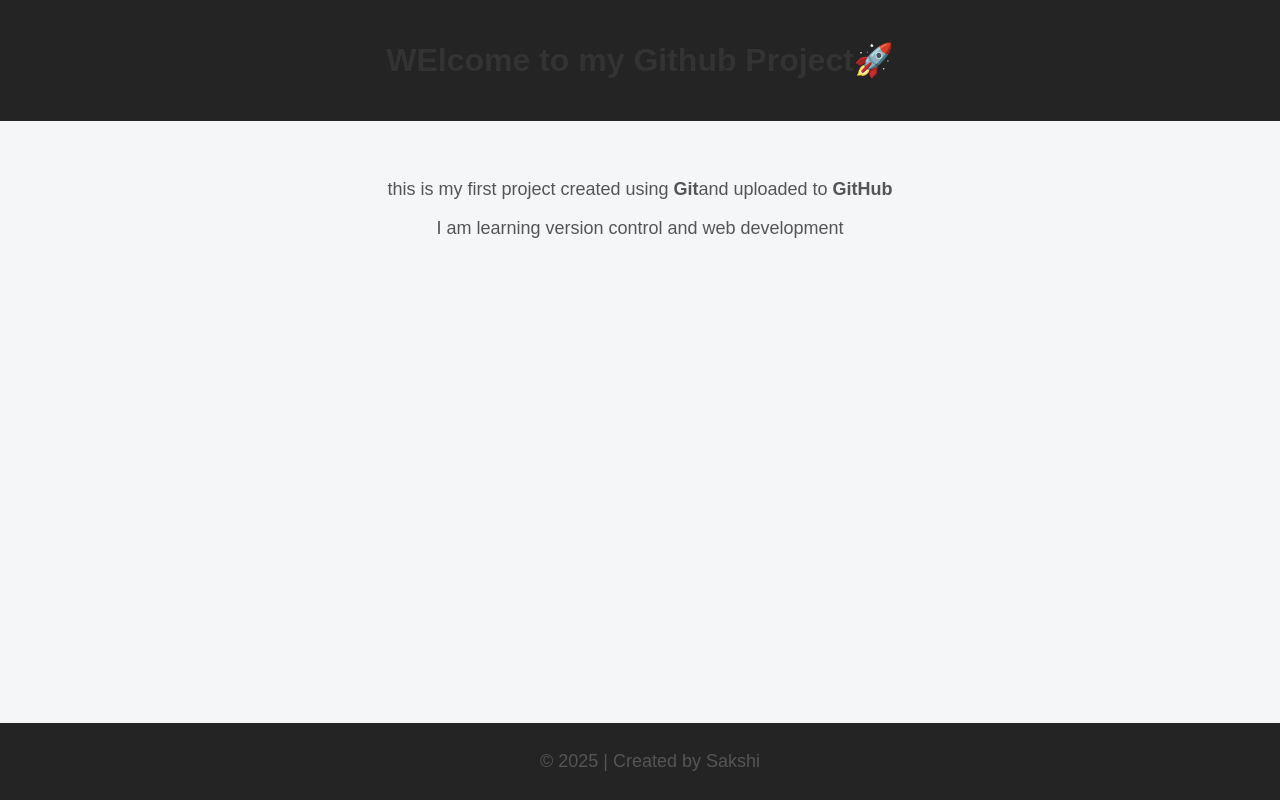
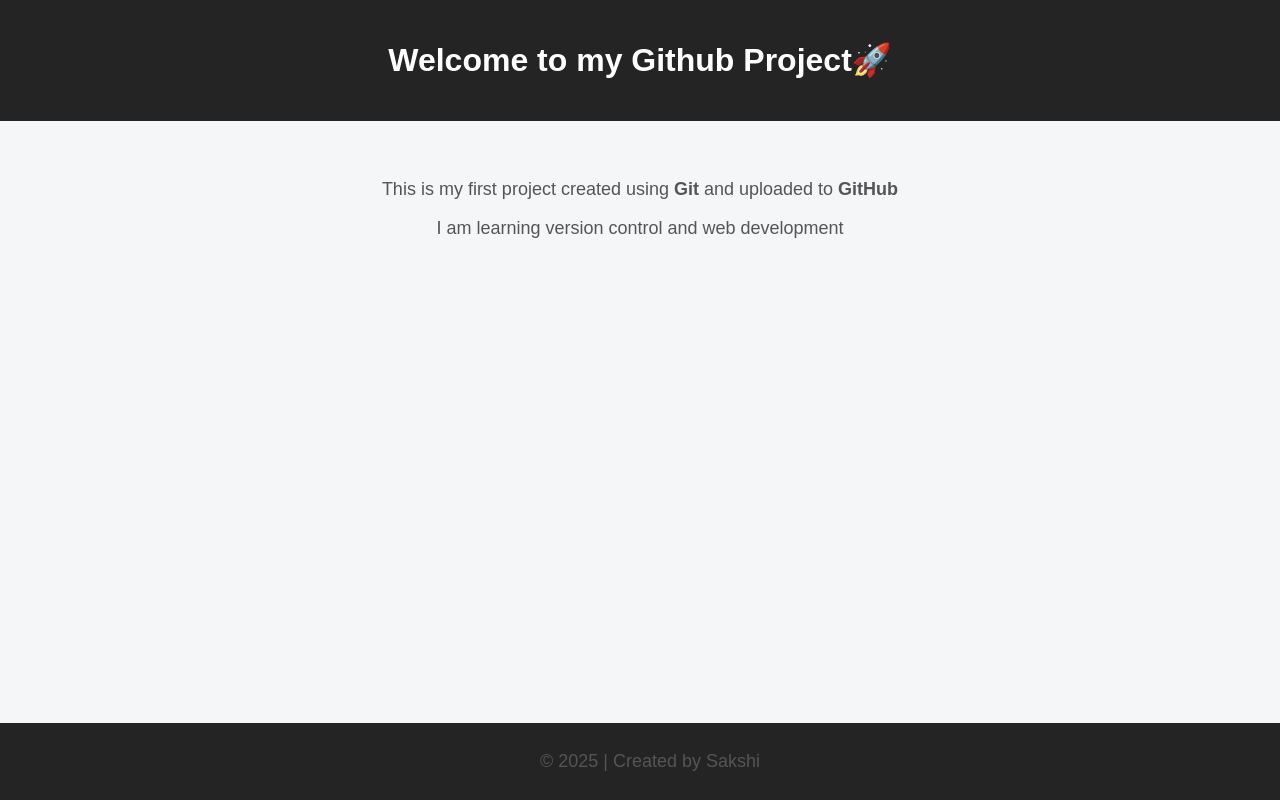
Before and after one commit to sr2219947-ctrl/my--first-repo, a plain HTML site: page index.html in a window 1280 px wide. Drawn offline with Linux system fonts and the light colour scheme.

Commit message:
Update index.html

```diff
--- a/index.html
+++ b/index.html
@@ -22,7 +22,7 @@
             text-align:center;
         }
         h1{
-            color:#333;
+            color: white;
         }
         p{
             font-size: 18px;
@@ -30,7 +30,7 @@
         }
         footer{
             background-color: #242424;
-            color:white;
+            color: white;
             text-align: center;
             padding: 10px;
             position:fixed;
@@ -41,10 +41,10 @@
 </head>
 <body>
     <header>
-        <h1>WElcome to my Github Project🚀</h1>
+        <h1>Welcome to my Github Project🚀</h1>
     </header>
     <section>
-        <p> this is my first project created using <strong>Git</strong>and uploaded to <strong>GitHub</strong></p>
+        <p> This is my first project created using <strong> Git </strong>and uploaded to <strong>GitHub</strong></p>
         <p> I am learning version control and web development </p>
     </section>
     <footer>
```
